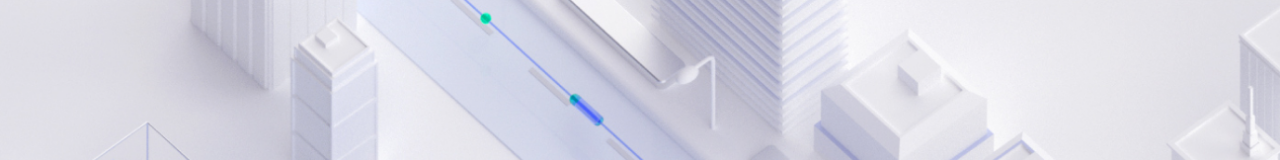
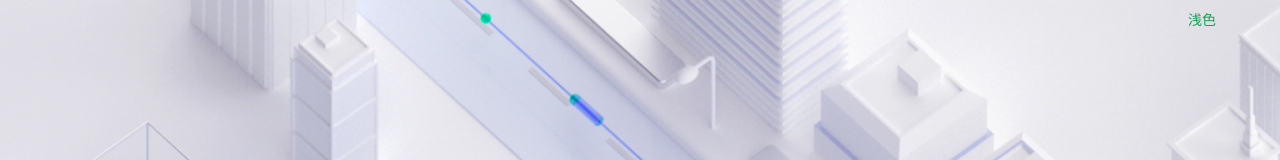
Before and after one commit to shmily-jianjian/vue3-ts-vite, a Vue app: page /login in a window 1280 px wide. Shown: the top 160 px of the page. Built offline with nearby package versions, Linux system fonts and the light colour scheme.

Commit message:
feat: add-component-theme

```diff
--- a/src/App.vue
+++ b/src/App.vue
@@ -1,10 +1,19 @@
 <script setup lang="ts">
 import { NConfigProvider } from 'naive-ui'
 import { themeOverrides } from '@/config/theme'
+import checkTheme from './components/checkTheme.vue'
+import { themeStore } from './store/modules/theme'
+import { storeToRefs } from 'pinia'
+
+const { theme } = storeToRefs(themeStore())
 </script>
 
 <template>
-  <n-config-provider :theme-overrides="themeOverrides">
-    <router-view></router-view>
+  <n-config-provider :theme-overrides="themeOverrides" :theme="theme">
+    <div class="wrap">
+      <checkTheme class="checkTheme" />
+      <n-global-style />
+      <router-view></router-view>
+    </div>
   </n-config-provider>
 </template>
--- /dev/null
+++ b/src/components/checkTheme.vue
@@ -0,0 +1,16 @@
+<script setup lang="ts">
+import { storeToRefs } from 'pinia'
+import { computed } from 'vue'
+import { themeStore } from '../store/modules/theme'
+
+const { checkTheme } = themeStore()
+const { theme } = storeToRefs(themeStore())
+
+const value = computed(() => (theme.value === null ? '浅色' : '深色'))
+</script>
+
+<template>
+  <n-button quaternary type="primary" @click="checkTheme">
+    {{ value }}
+  </n-button>
+</template>
--- a/src/global.less
+++ b/src/global.less
@@ -18,4 +18,16 @@ body {
       width: 100%;
       height: 100%;
    }
+
+   .wrap{
+      width: 100%;
+      height: 100%;
+
+      .checkTheme{
+         position: fixed;
+         right: 50px;
+         top: 0px;
+         z-index: 999;
+      }
+   }
 }
--- /dev/null
+++ b/src/store/modules/theme.ts
@@ -0,0 +1,15 @@
+import { ref } from 'vue'
+import { defineStore } from 'pinia'
+import { darkTheme } from 'naive-ui'
+import type { GlobalTheme } from 'naive-ui'
+
+export const themeStore = defineStore('themeStore', () => {
+  const theme = ref<GlobalTheme | null>(null)
+  // const theme = ref(null)
+
+  const checkTheme = () => {
+    theme.value = theme.value === null ? darkTheme : null
+  }
+
+  return { theme, checkTheme }
+})
--- a/src/types/components.d.ts
+++ b/src/types/components.d.ts
@@ -8,11 +8,15 @@ export {}
 declare module '@vue/runtime-core' {
   export interface GlobalComponents {
     NButton: typeof import('naive-ui')['NButton']
+    NConfigProvider: typeof import('naive-ui')['NConfigProvider']
     NDatePicker: typeof import('naive-ui')['NDatePicker']
     NForm: typeof import('naive-ui')['NForm']
     NFormItem: typeof import('naive-ui')['NFormItem']
+    NGlobalStyle: typeof import('naive-ui')['NGlobalStyle']
     NInput: typeof import('naive-ui')['NInput']
     NInputNumber: typeof import('naive-ui')['NInputNumber']
     NTag: typeof import('naive-ui')['NTag']
+    RouterLink: typeof import('vue-router')['RouterLink']
+    RouterView: typeof import('vue-router')['RouterView']
   }
 }
```
